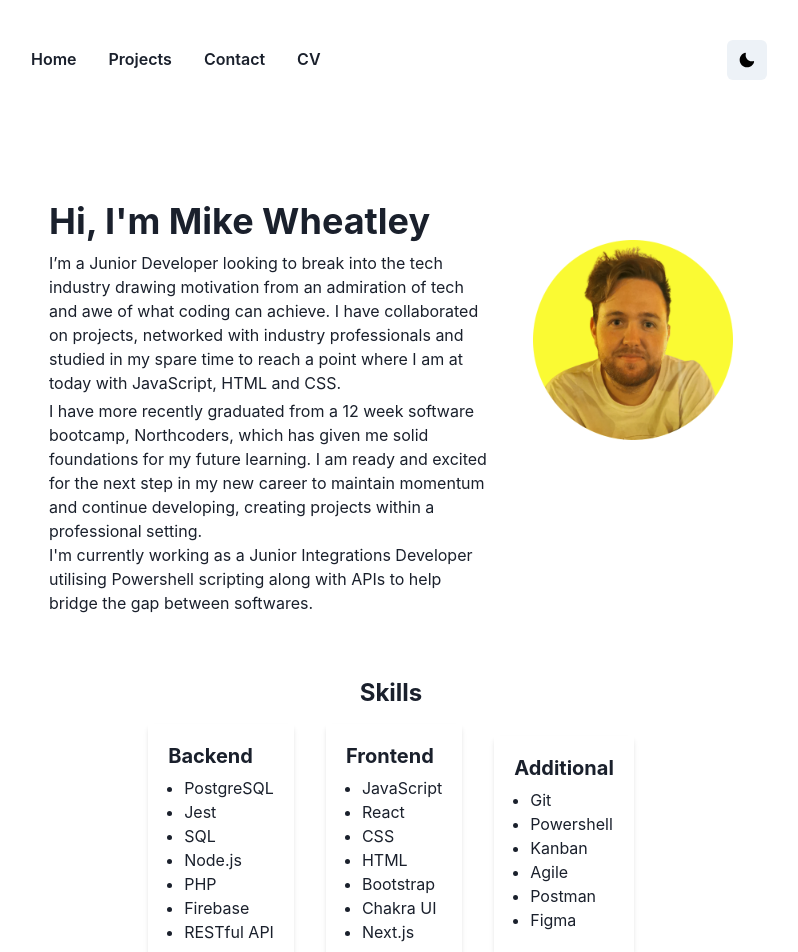
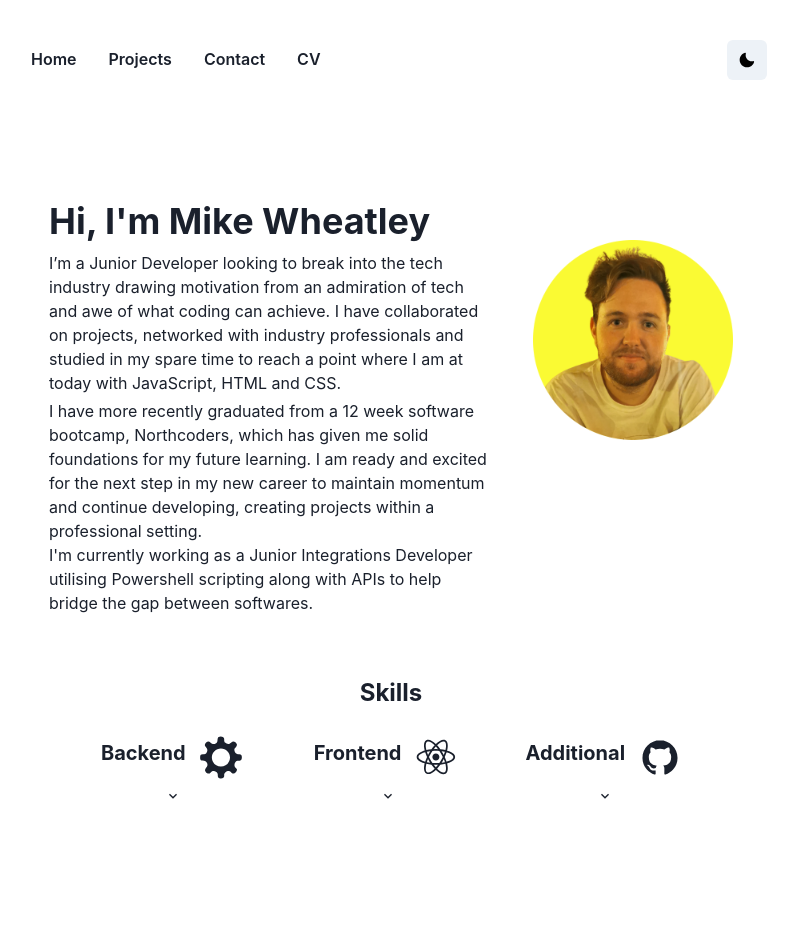
Before and after one commit to MoikeCheck/Portfolio, a Next.js app: page / in a window 1280 px wide. Shown: the top 952 px of the page, without its empty margins (249-1047 px from the left). After the commit the page ends 894 px from the top, so only its background shows below. Built offline with nearby package versions, Linux system fonts and the light colour scheme.

Commit message:
onhover feature added to skills list

```diff
--- a/pages/index.js
+++ b/pages/index.js
@@ -15,15 +15,28 @@ import {
   Tab,
   TabPanels,
   TabPanel,
-  Tooltip,
+  Menu,
+  MenuButton,
+  MenuList,
+  useDisclosure,
 } from "@chakra-ui/react";
+import { DiReact, DiAptana, DiGithubBadge } from "react-icons/di";
+import { ChevronDownIcon, ChevronUpIcon } from "@chakra-ui/icons";
 
 import Container from "../components/Container";
 
 export default function Index() {
-  let str = "blah•blah•blah";
-
-  let strArr = str.split("\u2022");
+  const { isOpen, onOpen, onClose } = useDisclosure();
+  const {
+    isOpen: isOpenTwo,
+    onOpen: onOpenTwo,
+    onClose: onCloseTwo,
+  } = useDisclosure();
+  const {
+    isOpen: isOpenThree,
+    onOpen: onOpenThree,
+    onClose: onCloseThree,
+  } = useDisclosure();
   return (
     <Container>
       <Head>
@@ -95,10 +108,28 @@ export default function Index() {
         alignItems="center"
       >
         <Show above="md">
-          <Box p={5} shadow="md" borderWidth="0px">
+          <Menu isOpen={isOpen}>
+            <MenuButton
+              variant="ghost"
+              mx={1}
+              py={[1, 2, 2]}
+              px={4}
+              borderRadius={5}
+              aria-label="Courses"
+              fontWeight="normal"
+              onMouseEnter={onOpen}
+              onMouseLeave={onClose}
+            >
+              <HStack spacing="10px">
                 <Heading fontSize="xl" mb={2}>
                   Backend
-            </Heading>
+                </Heading>{" "}
+                <DiAptana size={50} />
+              </HStack>
+              {isOpen ? <ChevronUpIcon /> : <ChevronDownIcon />}
+            </MenuButton>
+            <MenuList onMouseEnter={onOpen} onMouseLeave={onClose}>
+              <Box p={5} shadow="md" borderWidth="0px">
                 <UnorderedList>
                   <ListItem>PostgreSQL</ListItem>
                   <ListItem>Jest</ListItem>
@@ -109,10 +140,30 @@ export default function Index() {
                   <ListItem>RESTful API</ListItem>
                 </UnorderedList>
               </Box>
-          <Box p={5} shadow="md" borderWidth="0px">
+            </MenuList>
+          </Menu>
+          <Menu isOpen={isOpenTwo}>
+            <MenuButton
+              variant="ghost"
+              mx={1}
+              py={[1, 2, 2]}
+              px={4}
+              borderRadius={5}
+              aria-label="Courses"
+              fontWeight="normal"
+              onMouseEnter={onOpenTwo}
+              onMouseLeave={onCloseTwo}
+            >
+              <HStack spacing="10px">
                 <Heading fontSize="xl" mb={2}>
                   Frontend
-            </Heading>
+                </Heading>{" "}
+                <DiReact size={50} />
+              </HStack>
+              {isOpenTwo ? <ChevronUpIcon /> : <ChevronDownIcon />}
+            </MenuButton>
+            <MenuList onMouseEnter={onOpenTwo} onMouseLeave={onCloseTwo}>
+              <Box p={5} shadow="md" borderWidth="0px">
                 <UnorderedList>
                   <ListItem>JavaScript</ListItem>
                   <ListItem>React</ListItem>
@@ -123,11 +174,30 @@ export default function Index() {
                   <ListItem>Next.js</ListItem>
                 </UnorderedList>
               </Box>
-
-          <Box pb={9} p={5} m={20} shadow="md" borderWidth="0px">
+            </MenuList>
+          </Menu>
+          <Menu isOpen={isOpenThree}>
+            <MenuButton
+              variant="ghost"
+              mx={1}
+              py={[1, 2, 2]}
+              px={4}
+              borderRadius={5}
+              aria-label="Courses"
+              fontWeight="normal"
+              onMouseEnter={onOpenThree}
+              onMouseLeave={onCloseThree}
+            >
+              <HStack spacing="10px">
                 <Heading fontSize="xl" mb={2}>
                   Additional
-            </Heading>
+                </Heading>{" "}
+                <DiGithubBadge size={50} />
+              </HStack>
+              {isOpenThree ? <ChevronUpIcon /> : <ChevronDownIcon />}
+            </MenuButton>
+            <MenuList onMouseEnter={onOpenThree} onMouseLeave={onCloseThree}>
+              <Box p={5} shadow="md" borderWidth="0px">
                 <UnorderedList>
                   <ListItem>Git</ListItem>
                   <ListItem>Powershell</ListItem>
@@ -137,6 +207,8 @@ export default function Index() {
                   <ListItem>Figma</ListItem>
                 </UnorderedList>
               </Box>
+            </MenuList>
+          </Menu>
         </Show>
         <Show below="md">
           <Tabs>
```
Lines whose indentation alone changed are shown as unchanged.
